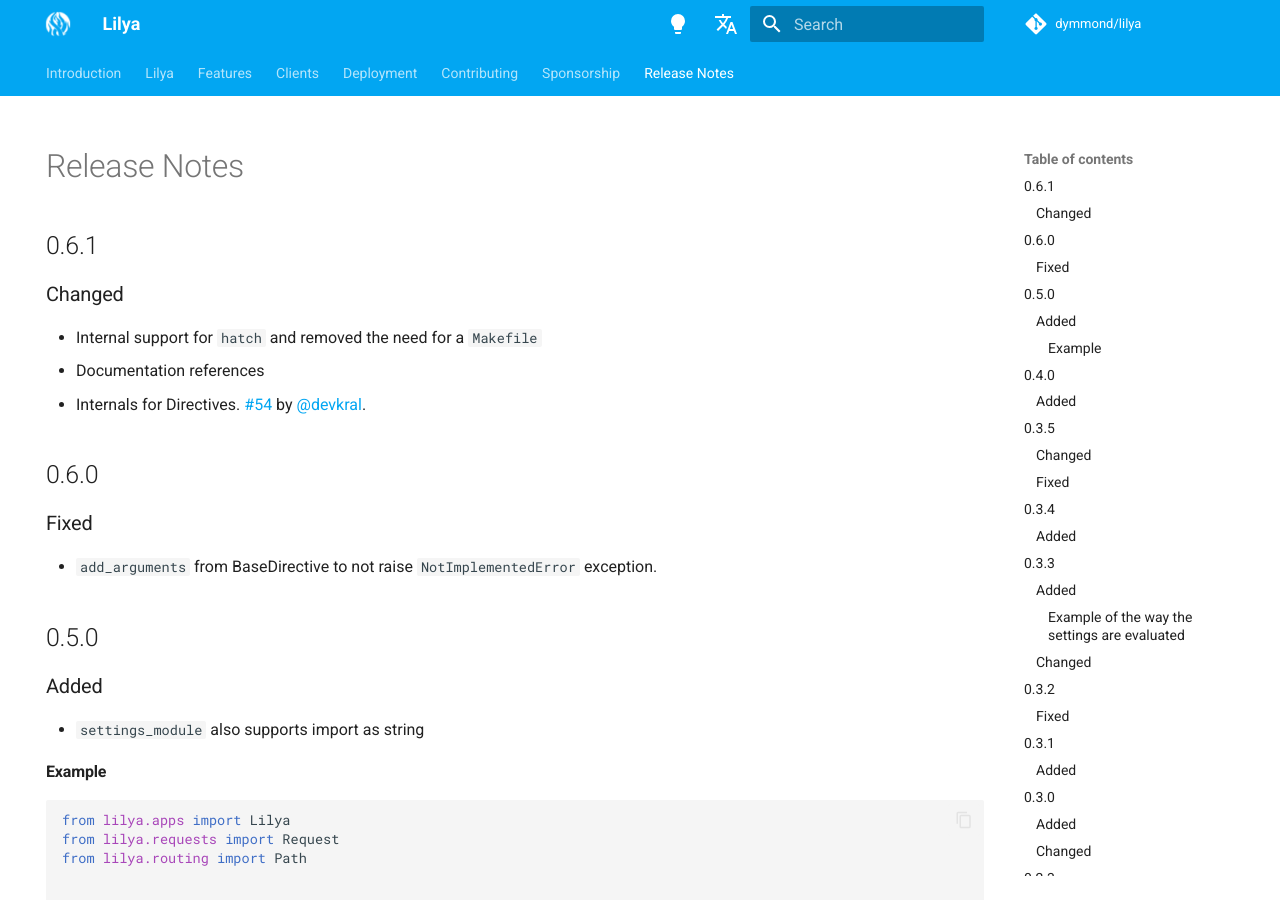
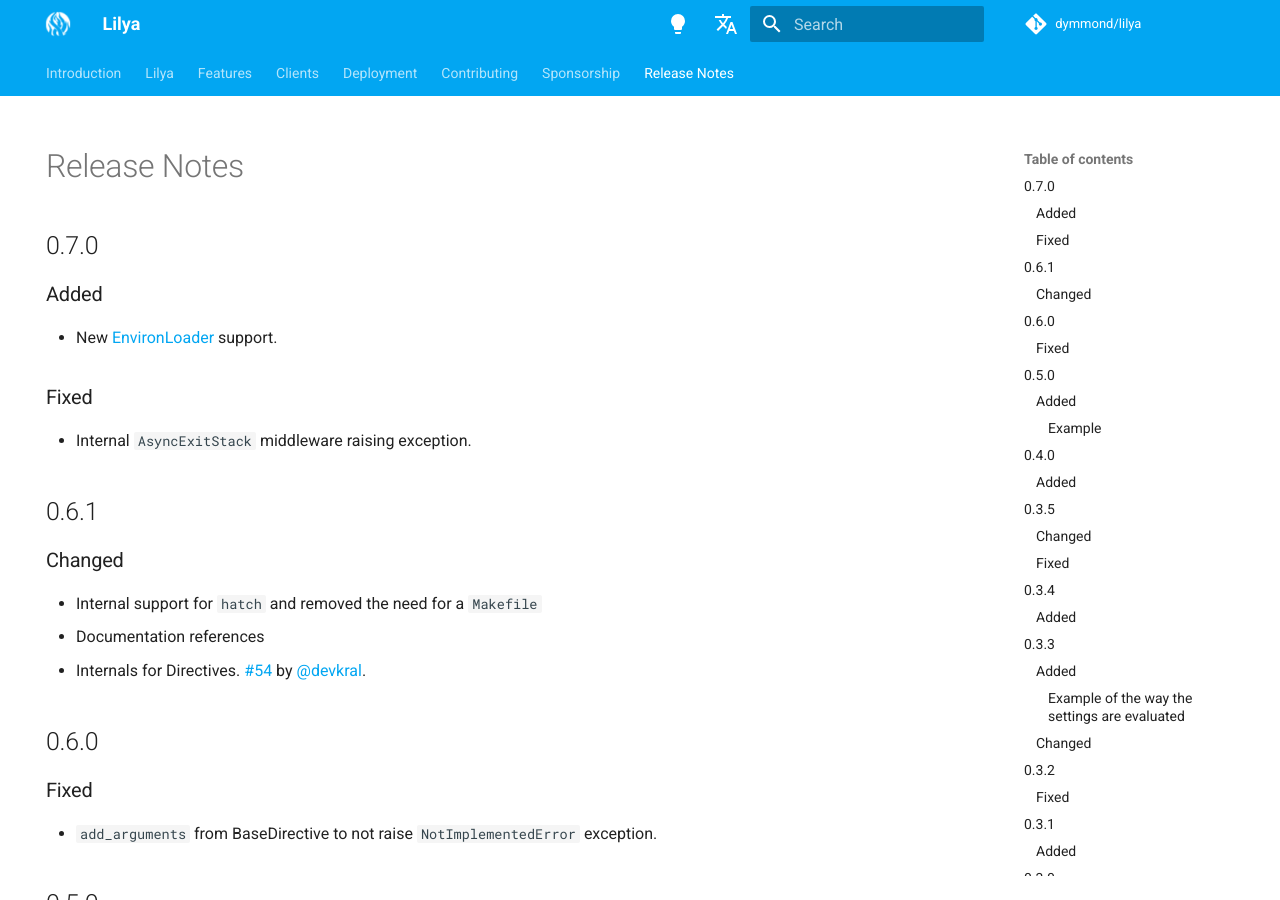
Before and after one commit to dymmond/lilya, an MkDocs documentation site: the page built from docs/release-notes.md, in a window 1280 px wide and 900 px high. Built offline with MkDocs 1.6.1 and Material for MkDocs 9.7.7, drawn with Linux system fonts in a browser that asks for light colours; comment, search, counter and statistics services are not loaded.

Commit message:
Release 0.7.0

```diff
--- a/docs/release-notes.md
+++ b/docs/release-notes.md
@@ -4,6 +4,16 @@
 ---
 
 # Release Notes
+
+## 0.7.0
+
+### Added
+
+- New [EnvironLoader](./environments.md) support.
+
+### Fixed
+
+- Internal `AsyncExitStack` middleware raising exception.
 
 ## 0.6.1
 
--- a/lilya/__init__.py
+++ b/lilya/__init__.py
@@ -1 +1 @@
-__version__ = "0.6.1"
+__version__ = "0.7.0"
```
